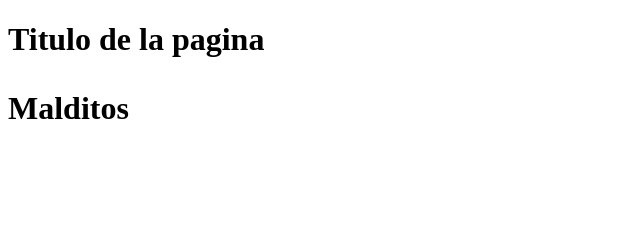
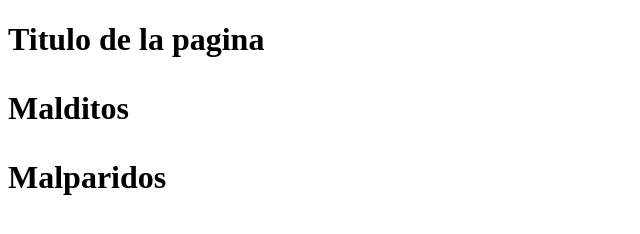
Before and after one commit to Diego-Osilia/Proyecto-web-empresa-c, a plain HTML site: page index.html in a window 1280 px wide. Shown: the whole page, without its empty margins (0-640 px from the left). Drawn offline with Linux system fonts and the light colour scheme.

Commit message:
Agregando segundo parrafo

```diff
--- a/index.html
+++ b/index.html
@@ -9,5 +9,6 @@
 
 <h1>Titulo de la pagina</p>
     <p>Malditos</p>
+    <p>Malparidos</p>
 </body>
 </html>
```
